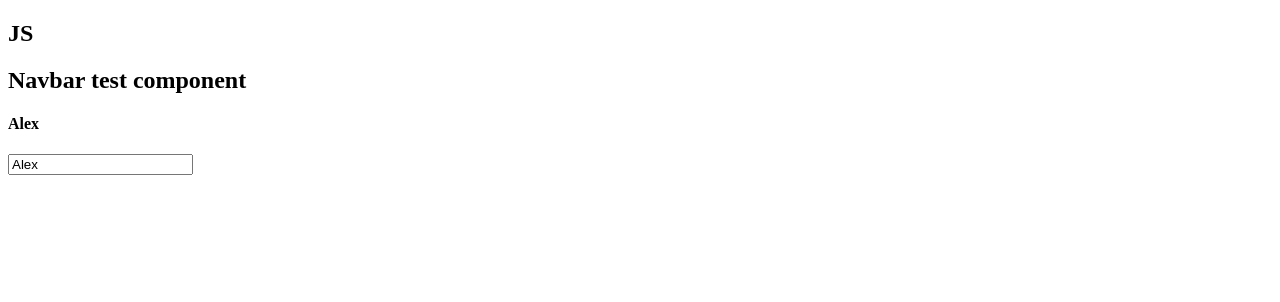
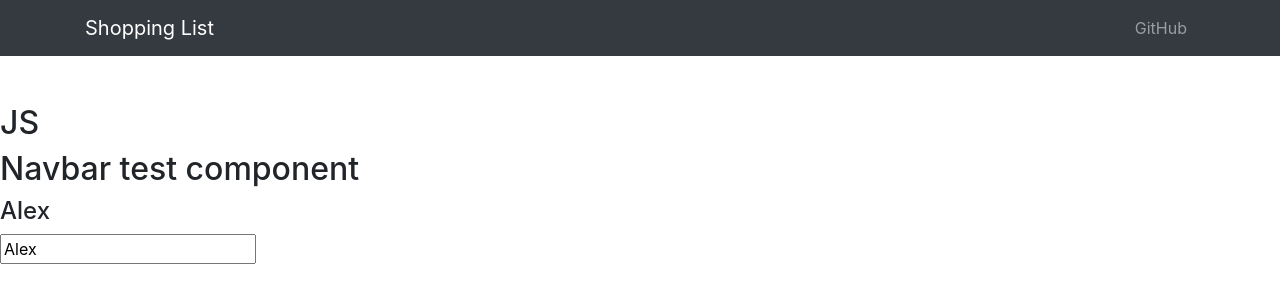
Before and after one commit to AleksK1NG/MERN-Stack--example, a React (Create React App) app in the folder client/: page / in a window 1280 px wide. Shown: the top 302 px of the page. Built offline with nearby package versions, Linux system fonts and the light colour scheme.

Commit message:
add simple navbar

```diff
--- /dev/null
+++ b/client/src/App.css
@@ -0,0 +1,21 @@
+.remove-btn {
+  margin-right: 0.5rem;
+}
+
+.fade-enter {
+  opacity: 0.01;
+}
+
+.fade-enter-active {
+  opacity: 1;
+  transition: opacity 1000ms ease-in;
+}
+
+.fade-exit {
+  opacity: 1;
+}
+
+.fade-exit-active {
+  opacity: 0.01;
+  transition: opacity 1000ms ease-in;
+}
--- a/client/src/App.js
+++ b/client/src/App.js
@@ -1,13 +1,17 @@
 import React from 'react';
 import { NavLink, Route } from 'react-router-dom';
 import Navbar from './compoenents/Navbar/Navbar';
+import './App.css';
+import 'bootstrap/dist/css/bootstrap.min.css';
+import AppNavBar from './compoenents/Navbar/AppNavBar';
 
 const App = () => {
   return (
-    <React.Fragment>
+    <div className="App">
+      <AppNavBar />
       <h2>JS</h2>
       <Navbar />
-    </React.Fragment>
+    </div>
   );
 };
 
--- /dev/null
+++ b/client/src/compoenents/Navbar/AppNavBar.js
@@ -0,0 +1,33 @@
+import React, { useState } from 'react';
+import {
+  Navbar,
+  Collapse,
+  NavbarToggler,
+  NavbarBrand,
+  Nav,
+  NavItem,
+  NavLink,
+  Container
+} from 'reactstrap';
+
+const AppNavBar = (props) => {
+  const [isOpen, setIsOpen] = useState(false);
+
+  return (
+    <Navbar color="dark" dark expand="sm" className="mb-5">
+      <Container>
+        <NavbarBrand href="/">Shopping List</NavbarBrand>
+        <NavbarToggler onClick={() => setIsOpen((isOpen) => !isOpen)} />
+        <Collapse isOpen={isOpen} navbar>
+          <Nav className="ml-auto" navbar>
+            <NavItem>
+              <NavLink href="https://github.com/AleksK1NG">GitHub</NavLink>
+            </NavItem>
+          </Nav>
+        </Collapse>
+      </Container>
+    </Navbar>
+  );
+};
+
+export default AppNavBar;
--- a/client/src/services/api.js
+++ b/client/src/services/api.js
@@ -1,3 +1,4 @@
+import axios from 'axios';
 /*
  * Api Service
  * */
```
Also changed, not shown: client/package.json (+6 -1 lines), 1 other file (tests, documents, lock files or other folders).
